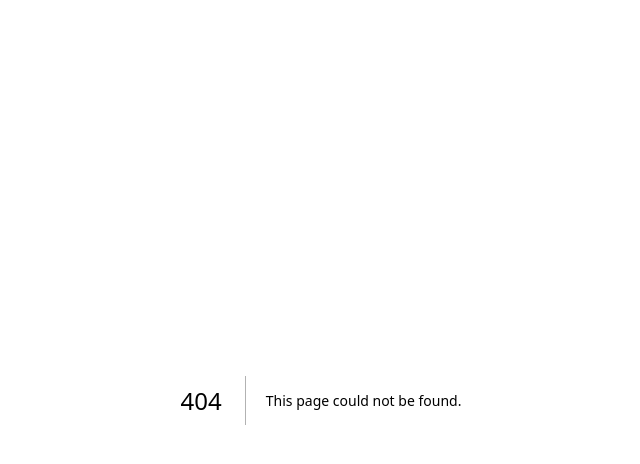
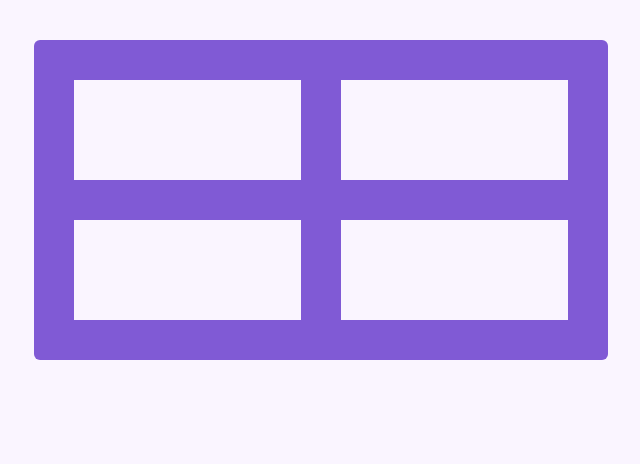
Before and after one commit to bdcorps/framer-motion-explore, a Next.js app: page /staggered2 in a window 1280 px wide. Before the commit this address had no page. Shown: the top 464 px of the page, without its empty margins (319-959 px from the left). Built offline with nearby package versions, Linux system fonts and the light colour scheme.

Commit message:
add new staggered animations

```diff
--- /dev/null
+++ b/pages/staggered2.tsx
@@ -0,0 +1,126 @@
+import {
+  Box,
+  chakra,
+  Container,
+  shouldForwardProp,
+  SimpleGrid,
+} from "@chakra-ui/react";
+import { Inter } from "@next/font/google";
+import { isValidMotionProp, motion } from "framer-motion";
+import { FunctionComponent } from "react";
+
+// https://dribbble.com/shots/18227366-Onboarding
+// getting exit animations going
+
+const inter = Inter({ subsets: ["latin"] });
+
+const ChakraBox = chakra(motion.div, {
+  /**
+   * Allow motion props and non-Chakra props to be forwarded.
+   */
+  shouldForwardProp: (prop) =>
+    isValidMotionProp(prop) || shouldForwardProp(prop),
+});
+
+const variants = {
+  enter: { opacity: 0, y: 200 },
+  center: {
+    opacity: 1,
+    y: 0,
+    transition: {
+      when: "beforeChildren",
+      delayChildren: 0.2,
+      staggerChildren: 0.2,
+    },
+  },
+};
+
+const childVariants = {
+  enter: { opacity: 0, x: -30, y: -30 },
+  center: { opacity: 1, x: 0, y: 0 },
+};
+
+interface StaggeredChildrenProps {}
+
+const StaggeredChildren: FunctionComponent<StaggeredChildrenProps> = () => {
+  // return a chakra ui box with border radius and color
+
+  return (
+    <Box h="100vh">
+      <SimpleGrid
+        as={motion.div}
+        variants={variants}
+        initial="enter"
+        animate="center"
+        bg="purple.500"
+        columns={2}
+        spacing={10}
+        p={10}
+        rounded="md"
+      >
+        {[0, 1, 2, 3].map((index) => (
+          <ChakraBox
+            key={index}
+            variants={childVariants}
+            bg="purple.50"
+            w="full"
+            h="100px"
+            whileHover={{ scale: 1.1 }}
+            _hover={{ cursor: "pointer" }}
+            // @ts-ignore
+            transition={{
+              duration: 0.2,
+            }}
+          ></ChakraBox>
+        ))}
+      </SimpleGrid>
+
+      {/*
+      <ChakraBox
+        w="full"
+        initial="enter"
+        animate="center"
+        // @ts-ignore
+        transition={{
+          duration: 0.8,
+          when: "beforeChildren",
+          delayChildren: 0.3,
+          staggerChildren: 0.8,
+        }}
+        variants={variants}
+      >
+        <Grid
+          as="motion.div"
+          h="200px"
+          templateRows="repeat(2, 1fr)"
+          templateColumns="repeat(5, 1fr)"
+          gap={4}
+        >
+          <ChakraBox
+            variants={childVariants}
+            transition={{
+              duration: 0.4,
+            }}
+          >
+            <GridItem rowSpan={2} colSpan={1} bg="purple.600" />
+            <GridItem colSpan={2} bg="purple.300" />
+            <GridItem colSpan={2} bg="purple.500" />
+            <GridItem colSpan={4} bg="purple.400" />
+          </ChakraBox>{" "}
+        </Grid>
+      </ChakraBox> */}
+    </Box>
+  );
+};
+
+const Home = () => {
+  return (
+    <Box bgColor="purple.50">
+      <Container h="100vh" pt={10}>
+        <StaggeredChildren />
+      </Container>
+    </Box>
+  );
+};
+
+export default Home;
```
Also changed, not shown: pages/layout.tsx (added, +158 -0 lines).
